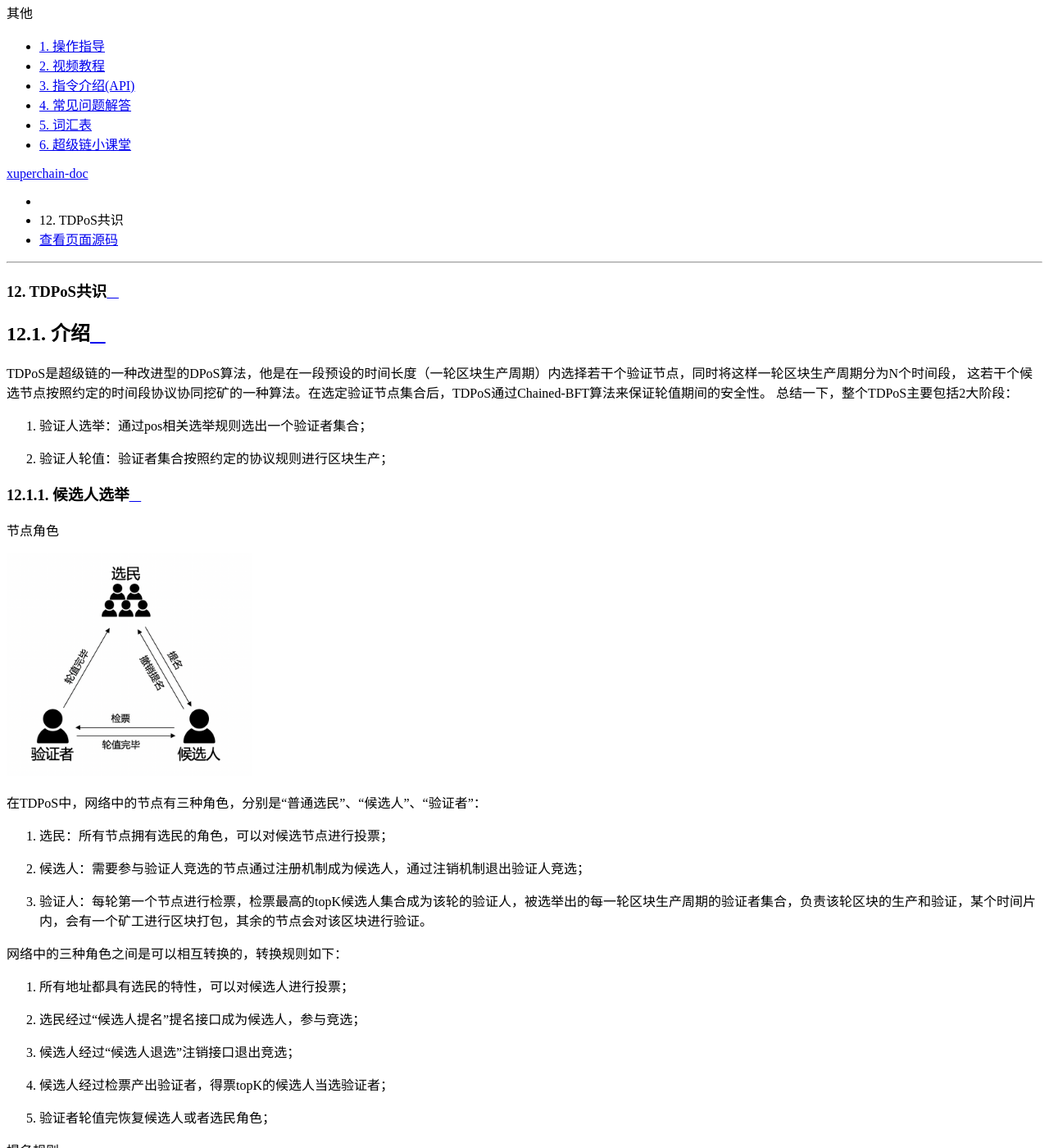
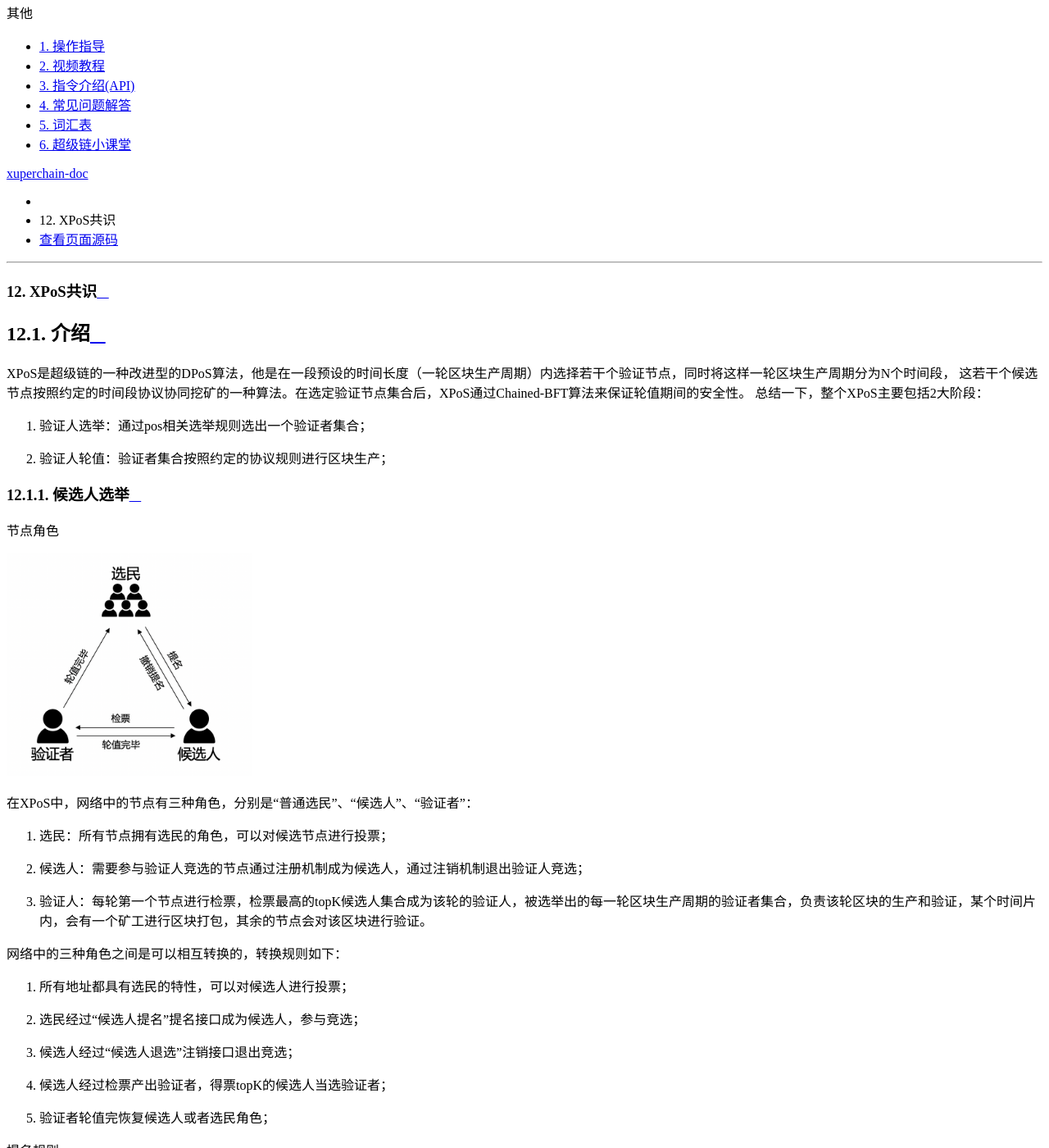
Before and after one commit to xuperchain/docs, a Sphinx documentation site: the page built from source/design_documents/tdpos.rst, in a window 1280 px wide and 1400 px high, scrolled down 1394 px. Shown: the whole window at 82% size. Built offline with Sphinx 7.4.7 and the Read the Docs theme 2.0.0, drawn with Linux system fonts in a browser that asks for light colours; comment, search, counter and statistics services are not loaded; some of the changed text lies outside the part shown.

Commit message:
Update tdpos.rst

```diff
--- a/source/design_documents/tdpos.rst
+++ b/source/design_documents/tdpos.rst
@@ -1,12 +1,12 @@
 
-TDPoS共识
+XPoS共识
 =========
 
 介绍
 ----
 
-TDPoS是超级链的一种改进型的DPoS算法，他是在一段预设的时间长度（一轮区块生产周期）内选择若干个验证节点，同时将这样一轮区块生产周期分为N个时间段， 这若干个候选节点按照约定的时间段协议协同挖矿的一种算法。在选定验证节点集合后，TDPoS通过Chained-BFT算法来保证轮值期间的安全性。
-总结一下，整个TDPoS主要包括2大阶段：
+XPoS是超级链的一种改进型的DPoS算法，他是在一段预设的时间长度（一轮区块生产周期）内选择若干个验证节点，同时将这样一轮区块生产周期分为N个时间段， 这若干个候选节点按照约定的时间段协议协同挖矿的一种算法。在选定验证节点集合后，XPoS通过Chained-BFT算法来保证轮值期间的安全性。
+总结一下，整个XPoS主要包括2大阶段：
 
 1. 验证人选举：通过pos相关选举规则选出一个验证者集合；
 2. 验证人轮值：验证者集合按照约定的协议规则进行区块生产；
@@ -20,7 +20,7 @@ TDPoS是超级链的一种改进型的DPoS算法，他是在一段预设的时
     :align: center
     :width: 300px
 
-在TDPoS中，网络中的节点有三种角色，分别是“普通选民”、“候选人”、“验证者”：
+在XPoS中，网络中的节点有三种角色，分别是“普通选民”、“候选人”、“验证者”：
 
 1. 选民：所有节点拥有选民的角色，可以对候选节点进行投票；
 2. 候选人：需要参与验证人竞选的节点通过注册机制成为候选人，通过注销机制退出验证人竞选；
@@ -45,7 +45,7 @@ TDPoS是超级链的一种改进型的DPoS算法，他是在一段预设的时
 
 选举规则
 
-候选人被提名后，会形成一个候选人池子，投票需要针对该池子内部的节点进行。TDPoS的投票也有很多规则，主要有以下几点：
+候选人被提名后，会形成一个候选人池子，投票需要针对该池子内部的节点进行。XPoS的投票也有很多规则，主要有以下几点：
 
 1. 任何地址都可以进行投票，投票需要冻结燃料，投票的票数取决于共识配置中每一票的金额，票数 = 冻结金额 / 投票单价；
 2. 该燃料会被一直冻结，直到该投票被撤销；
@@ -54,7 +54,7 @@ TDPoS是超级链的一种改进型的DPoS算法，他是在一段预设的时
 候选人轮值
 ^^^^^^^^^^
 
-每一轮开始的第一个区块会自动触发检票的交易，该交易会进行下一轮候选人的检票，被选举出的节点会按照既定的时间片协同出块，每一个区块都会请求所有验证节点的验证。TDPoS的时间片切分如下图所示：
+每一轮开始的第一个区块会自动触发检票的交易，该交易会进行下一轮候选人的检票，被选举出的节点会按照既定的时间片协同出块，每一个区块都会请求所有验证节点的验证。XPoS的时间片切分如下图所示：
 
 .. image:: ../images/tdpos-slice.png
     :align: center
@@ -72,7 +72,7 @@ TDPoS验证节点轮值过程中，采取了 `Chained-Bft <chained_bft.html>`_
 技术细节
 ^^^^^^^^
 
-TDPoS实现主要在 ``consensus/tdpos`` 路径下，其主要是通过智能合约的方式实现的，主要有以下几个合约方法：
+XPoS实现主要在 ``consensus/tdpos`` 路径下，其主要是通过智能合约的方式实现的，主要有以下几个合约方法：
 
 .. code-block:: go
     :linenos:
```
